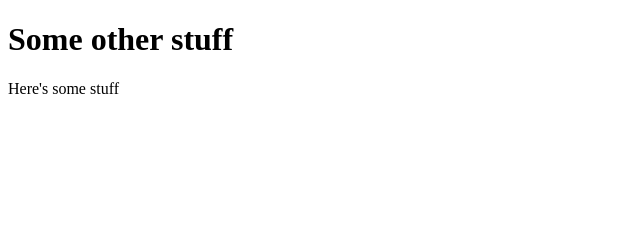
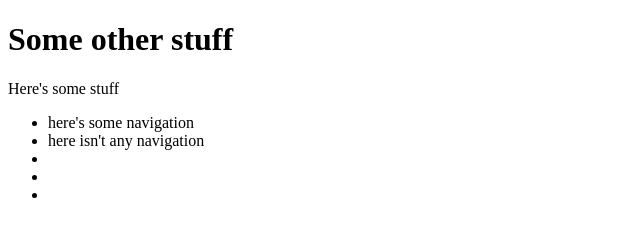
Before and after one commit to martinjc/cmt112-test, a plain HTML site: page src/index.html in a window 1280 px wide. Shown: the whole page, without its empty margins (0-640 px from the left). Drawn offline with Linux system fonts and the light colour scheme.

Commit message:
added some navigation

```diff
--- a/src/index.html
+++ b/src/index.html
@@ -9,5 +9,15 @@
 
     <p>Here's some stuff</p>
 
+    <nav>
+        <ul id="nav-list">
+            <li class="nav-item">here's some navigation</li>
+            <li class="nav-item">here isn't any navigation</li>
+            <li class="nav-item"></li>
+            <li class="nav-item"></li>
+            <li class="nav-item"></li>
+        </ul>
+    </nav>
+
 </body>
 </html>
```
